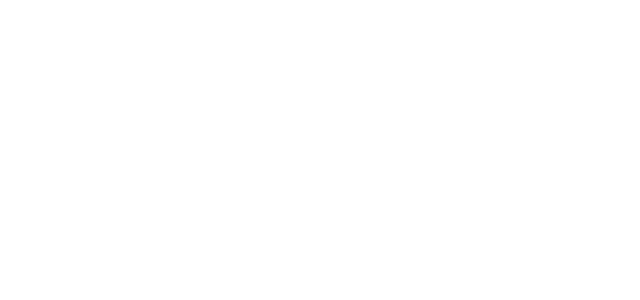
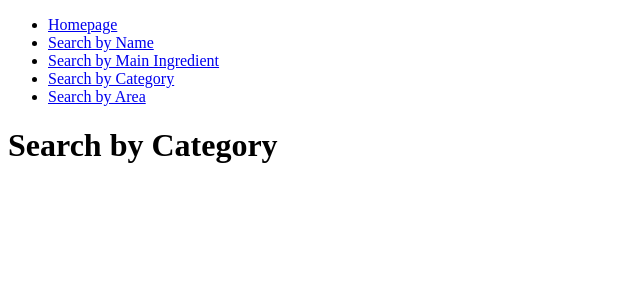
Before and after one commit to marzena-maria/meal-browser-react-2.0, a React (Create React App) app: page /search-by-category in a window 1280 px wide. Shown: the top 300 px of the page, without its empty margins (0-640 px from the left). Built offline with nearby package versions, Linux system fonts and the light colour scheme.

Commit message:
[React Router Setup]

```diff
--- a/src/App.js
+++ b/src/App.js
@@ -1,10 +1,56 @@
-import React from 'react';
-import './App.css';
+import React from "react";
+import { BrowserRouter as Router, Switch, Route, Link } from "react-router-dom";
+import "./App.css";
+import Homepage from './components/Homepage/Homepage'
+import SearchByName from "./components/SearchByName/SearchByName";
+import SearchByMainIngredient from "./components/SearchByMainIngredient/SearchByMainIngredient";
+import SearchByCategory from './components/SearchByCategory/SearchByCategory';
+import SearchByArea from './components/SearchByArea/SearchByArea';
 
 function App() {
   return (
-    <div className="App">
-    </div>
+    <Router>
+      <div className="App">
+        <nav>
+            <ul>
+              <li>
+                <Link to="/">Homepage</Link>
+              </li>
+              <li>
+                <Link to="/search-by-name">Search by Name</Link>
+              </li>
+              <li>
+                <Link to="/search-by-main-ingredient">Search by Main Ingredient</Link>
+              </li>
+              <li>
+                <Link to="/search-by-category">Search by Category</Link>
+              </li>
+              <li>
+                <Link to="/search-by-area">Search by Area</Link>
+              </li>
+            </ul>
+          </nav>
+
+        <Switch>
+          <Route path="/search-by-name">
+            <SearchByName />
+          </Route>
+          <Route path="/search-by-main-ingredient">
+            <SearchByMainIngredient />
+          </Route>
+          <Route path="/search-by-category">
+            <SearchByCategory />
+          </Route>
+          <Route path="/search-by-area">
+            <SearchByArea />
+          </Route>
+          <Route path="/">
+            <Homepage />
+          </Route>
+        </Switch>
+
+      </div>
+    </Router>
   );
 }
 
--- /dev/null
+++ b/src/components/Homepage/Homepage.js
@@ -0,0 +1,13 @@
+import React from 'react';
+//import './homepage.scss';
+
+const Homepage = () => {
+
+    return (
+        <div>
+            <h1>Homepage</h1>
+        </div>
+    )
+}
+
+export default Homepage;
--- /dev/null
+++ b/src/components/SearchByArea/SearchByArea.js
@@ -0,0 +1,13 @@
+import React from 'react';
+//import './searchByArea.scss';
+
+const SearchByArea = () => {
+
+    return (
+        <div>
+            <h1>Search by Area</h1>
+        </div>
+    )
+}
+
+export default SearchByArea;
--- /dev/null
+++ b/src/components/SearchByCategory/SearchByCategory.js
@@ -0,0 +1,13 @@
+import React from 'react';
+//import './searchByCategory.scss';
+
+const SearchByCategory = () => {
+
+    return (
+        <div>
+            <h1>Search by Category</h1>
+        </div>
+    )
+}
+
+export default SearchByCategory;
--- /dev/null
+++ b/src/components/SearchByMainIngredient/SearchByMainIngredient.js
@@ -0,0 +1,13 @@
+import React from 'react';
+//import './searchByMainIngredient.scss';
+
+const SearchByMainIngredient = () => {
+
+    return (
+        <div>
+            <h1>Search by Main Ingredient</h1>
+        </div>
+    )
+}
+
+export default SearchByMainIngredient;
--- /dev/null
+++ b/src/components/SearchByName/SearchByName.js
@@ -0,0 +1,13 @@
+import React from 'react';
+//import './searchByName.scss';
+
+const SearchByName = () => {
+
+    return (
+        <div>
+            <h1>Search by Name</h1>
+        </div>
+    )
+}
+
+export default SearchByName;
```
Also changed, not shown: package.json (+8 -0 lines), 1 other file (tests, documents, lock files or other folders).
